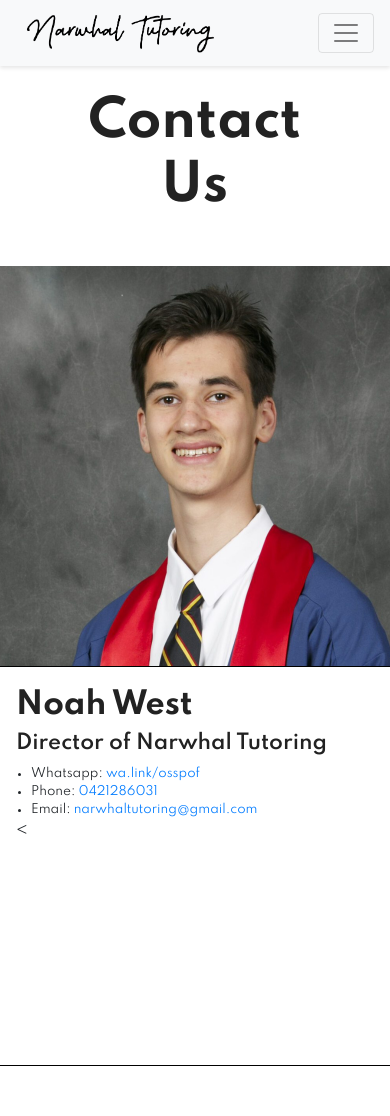
After one commit to NoahTunesLaunchpadYT/Narwhal_Tutoring, a Django app: page /contact in a window 390 px wide. The commit adds this page. Run offline with Django 4.2, Linux system fonts and the light colour scheme; some libraries are stand-ins or nearby versions.

Commit message:
Started contact page, improved responsiveness and readability for mobile users.

```diff
--- a/Narwhal_Tutoring/static/css/styles.css
+++ b/Narwhal_Tutoring/static/css/styles.css
@@ -20,10 +20,17 @@ h2 {
     color: #222;
 }
 
+h3 {
+    font-size: 30px;
+    font-weight: 700;
+    color: #222;
+}
+
 h4 {
     font-size: 20px;
     font-weight: 600;
     color: #222;
+    margin-bottom: 10px;
 }
 
 h6 {
@@ -50,7 +57,7 @@ div {
     height: 100vh;
     width: 100%;
     background-size: cover;
-    background-position: top 25% right 0;
+    background-position: center right;
     padding: 80px;
     display: flex;
     flex-direction: column;
@@ -58,7 +65,7 @@ div {
     justify-content: center;
 }
 
-@media screen and (max-width: 900px) {
+@media screen and (max-width: 1000px) {
     #hero::before {
         content: "";
         position: absolute;
@@ -66,7 +73,7 @@ div {
         right: 0;
         bottom: 0;
         left: 0;
-        background-color: rgba(255, 255, 255, 0.5); /* White with 0.5 opacity */
+        background-color: rgba(255, 255, 255, 0.7); /* White with 0.5 opacity */
         z-index: 1; /* Place the overlay behind other content */
     }
 }
@@ -159,6 +166,10 @@ div {
     justify-content: center;
 }
 
+#featured-tutors {
+    background-image: url("../images/featured-tutors-backgrounds.png");
+}
+
 #tutor-grid {
     display: flex;
     flex-wrap: wrap;
@@ -167,20 +178,94 @@ div {
 
 #tutor-grid .tutor {
     width: 250px;
-    height: 400px;
-    padding: 15px;
+    height: 420px;
+    padding: 10px;
     margin: 10px;
     box-sizing: border-box;
     border: 1px solid #ccc;
-    border-radius: 20px;
+    border-radius: 30px;
+    box-shadow: 10px 10px 30px rgba(70, 62, 221, 0.03);
+    background-color: white;
+}
+
+#tutor-grid .tutor:hover {
+    box-shadow: 10px 10px 70px rgba(0, 0, 0, 0.1);
 }
 
 .pfp-large {
-    width: 200px;
-    height: 200px;
+    width: 230px;
+    height: 230px;
     border-radius: 20px;
     display: block;
-    margin-bottom: 20px;
+    margin-bottom: 10px;
     margin-left: auto;
     margin-right: auto;
 }
+
+ul {
+    font-size: 12px;
+    margin-left: 15px;
+    margin-bottom: 0px;
+}
+
+.tutor-info {
+    height: 120px;
+}
+
+#call-to-action {
+    height: 30vh;
+    background-color: #1d1f1e;
+    display: flex;
+    flex-direction: row;
+    justify-content: center;
+    align-items: center;
+}
+
+#call-to-action div {
+    margin: 100px auto;
+    display: flex;
+    flex-direction: column;
+    justify-content: center;
+}
+
+.dark h3 {
+    text-align: center;
+    color: white;
+}
+
+.dark a {
+    width: 150px;
+    margin: 0 auto;
+}
+
+.dark a button {
+    width: 100%;
+}
+
+.contacts {
+    display: flex;
+    flex-direction: column;
+    align-items: center;
+    padding: 50px;
+    padding-top: 0px;
+}
+
+.contacts .contact {
+    display: flex;
+    flex-direction: row;
+    justify-content: center;
+    flex-wrap: wrap;
+    box-sizing: border-box;
+}
+
+.contacts .contact img {
+    height: 400px;
+    width: 400px;
+}
+
+.contacts .contact .text-box {
+    width: 400px;
+    height: 400px;
+    padding: 20px;
+    border: 1px solid black;
+}
--- /dev/null
+++ b/Narwhal_Tutoring/templates/Narwhal_Tutoring/contact.html
@@ -0,0 +1,26 @@
+{% extends "Narwhal_Tutoring/layout.html" %}
+{% load static %}
+
+{% block body %}
+<a class="navbar-brand" href="{% url 'index'%}"><img src="{% static 'images/text_logo.png' %}" alt="Example Image" class="logo"></a>
+    <section class="section-p1">
+        <h1 class="center-title">
+            Contact Us
+        </h1>
+    </section>
+    <section class="contacts">
+        <div class="contact">
+            <img src="{% static 'images/Noah.png' %}" alt="Noah" class="logo">
+            <div class="text-box">
+                <h3>Noah West</h3>
+                <h4>Director of Narwhal Tutoring</h4>
+                <ul>
+                    <li>Whatsapp: <a href="wa.link/osspof">wa.link/osspof</a></li>
+                    <li>Phone: <a href="tel:+61421286031">0421286031</li></a>
+                    <li>Email: <a href="narwhaltutoring@gmail.com">narwhaltutoring@gmail.com</a></li>
+                </ul>
+                <
+            </div>
+        </div>
+    </section>
+{% endblock %}
--- a/Narwhal_Tutoring/templates/Narwhal_Tutoring/layout.html
+++ b/Narwhal_Tutoring/templates/Narwhal_Tutoring/layout.html
@@ -7,6 +7,7 @@
         <link rel="stylesheet" href="https://stackpath.bootstrapcdn.com/bootstrap/4.4.1/css/bootstrap.min.css" integrity="sha384-Vkoo8x4CGsO3+Hhxv8T/Q5PaXtkKtu6ug5TOeNV6gBiFeWPGFN9MuhOf23Q9Ifjh" crossorigin="anonymous">
         <link rel="stylesheet" href="https://cdn.jsdelivr.net/npm/bootstrap-icons@1.11.3/font/bootstrap-icons.min.css">
         <link rel="stylesheet" href="{% static 'css/styles.css' %}">
+        <meta name="viewport" content="width=device-width, initial-scale=1">
         {% block script %}
         {% endblock %}
     </head>
@@ -25,10 +26,10 @@
                         <a class="nav-link" href="#">Tutors</a>
                     </li>
                     <li class="nav-item">
-                        <a class="nav-link" href="#">About</a>
+                        <a class="nav-link" href="{% url 'about' %}">About</a>
                     </li>
                     <li class="nav-item">
-                        <a class="nav-link" href="#">Contact</a>
+                        <a class="nav-link" href="{% url 'contact' %}">Contact</a>
                     </li>
                     {% if user.is_authenticated %}
                         <li class="nav-item">
@@ -49,7 +50,6 @@
             </div>
         </nav>
 
-
         <div class="body">
             {% block body %}
             {% endblock %}
--- a/Narwhal_Tutoring/urls.py
+++ b/Narwhal_Tutoring/urls.py
@@ -7,7 +7,9 @@ urlpatterns = [
     path("", views.index, name="index"),
     path("login", views.login_view, name="login"),
     path("logout", views.logout_view, name="logout"),
-    path("register", views.register, name="register")
+    path("register", views.register, name="register"),
+    path("about", views.about, name="about"),
+    path("contact", views.contact, name="contact")
 ]
 
 if settings.DEBUG:
--- a/Narwhal_Tutoring/views.py
+++ b/Narwhal_Tutoring/views.py
@@ -94,3 +94,9 @@ def register(request):
         return HttpResponseRedirect(reverse("index"))
     else:
         return render(request, "Narwhal_Tutoring/register.html")
+
+def about(request):
+    return render(request, "Narwhal_Tutoring/about.html")
+
+def contact(request):
+    return render(request, "Narwhal_Tutoring/contact.html")
```
Also changed, not shown: Narwhal_Tutoring/templates/Narwhal_Tutoring/about.html (added, +16 -0 lines), Narwhal_Tutoring/templates/Narwhal_Tutoring/index.html (+38 -7 lines), Narwhal_Tutoring/static/images/featured-tutors-backgrounds.png (added), Narwhal_Tutoring/templates/Narwhal_Tutoring/tutors.html (added), db.sqlite3.
